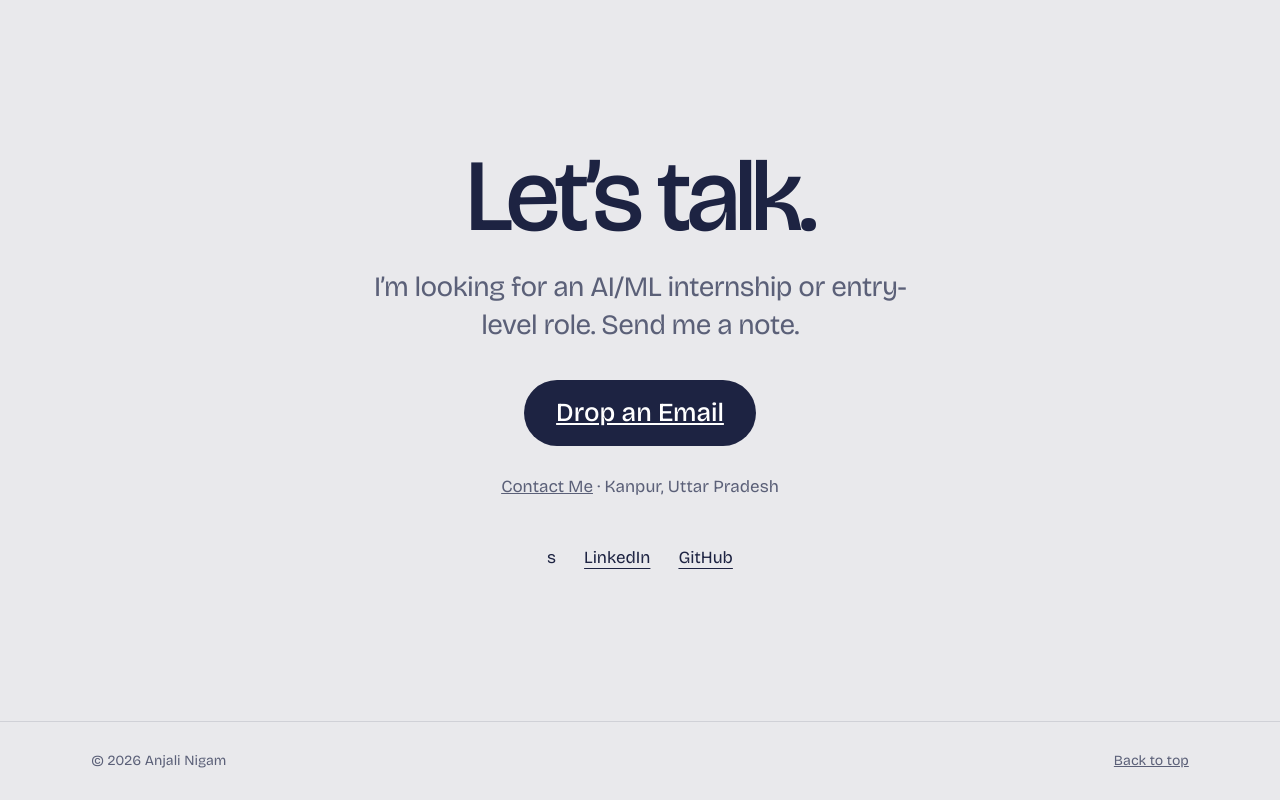
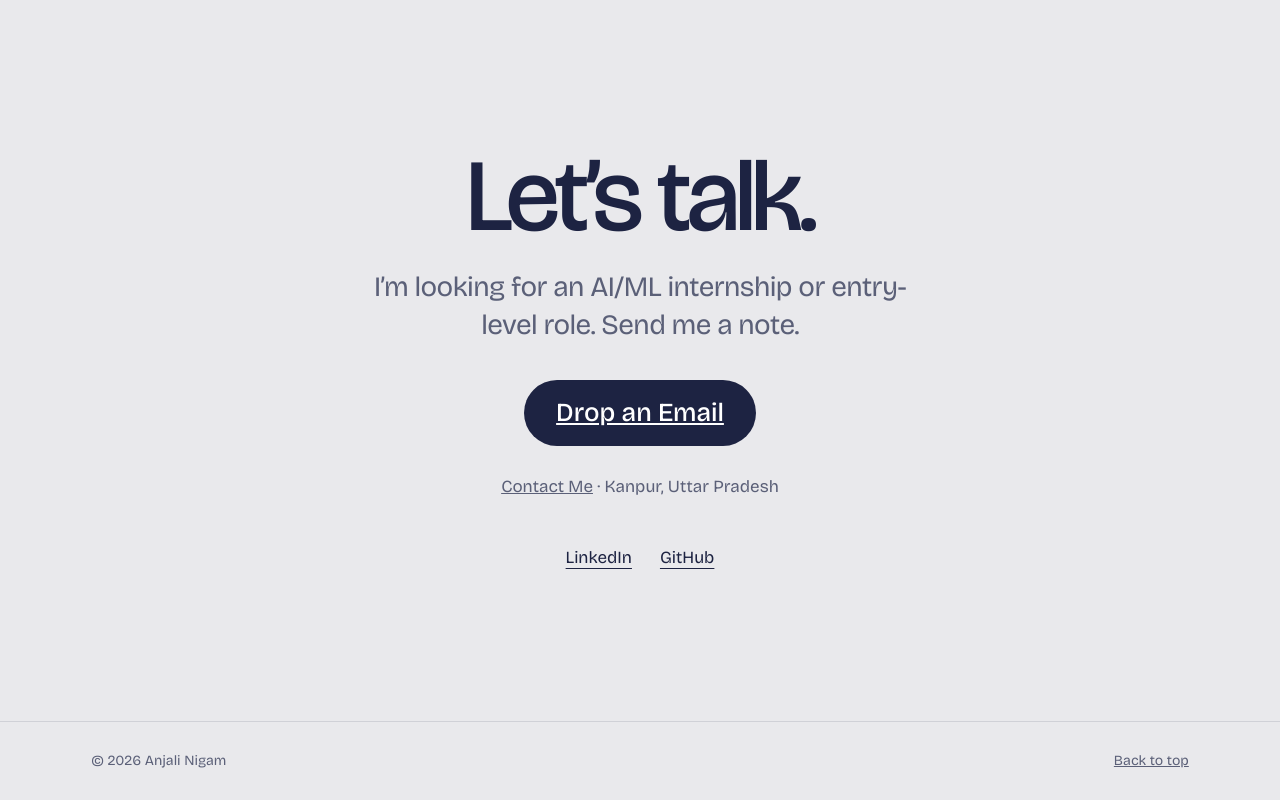
Before and after one commit to Dfemle1/my-portfolio, a plain HTML site: page index.html in a window 1280 px wide. Shown: the part 4431-5231 px from the top of the page. Drawn offline with nearby package versions, Linux system fonts and the light colour scheme.

Commit message:
Fix social media links list in index.html

```diff
--- a/index.html
+++ b/index.html
@@ -139,7 +139,7 @@
     <p class="lead">I’m looking for an AI/ML internship or entry-level role. Send me a note.</p>
     <a class="btn big" href="mailto:nigamanjali106@gmail.com">Drop an Email</a>
     <p class="phone"><a href="tel:+919936397921">Contact Me</a> · Kanpur, Uttar Pradesh</p>
-    <ul class="social">s
+    <ul class="social">
       <li><a href="https://www.linkedin.com/in/anjali-nigam-b327a2320/" target="_blank" rel="noopener">LinkedIn</a></li>
       <li><a href="https://github.com/Dfemle1" target="_blank" rel="noopener">GitHub</a></li>
 
```
